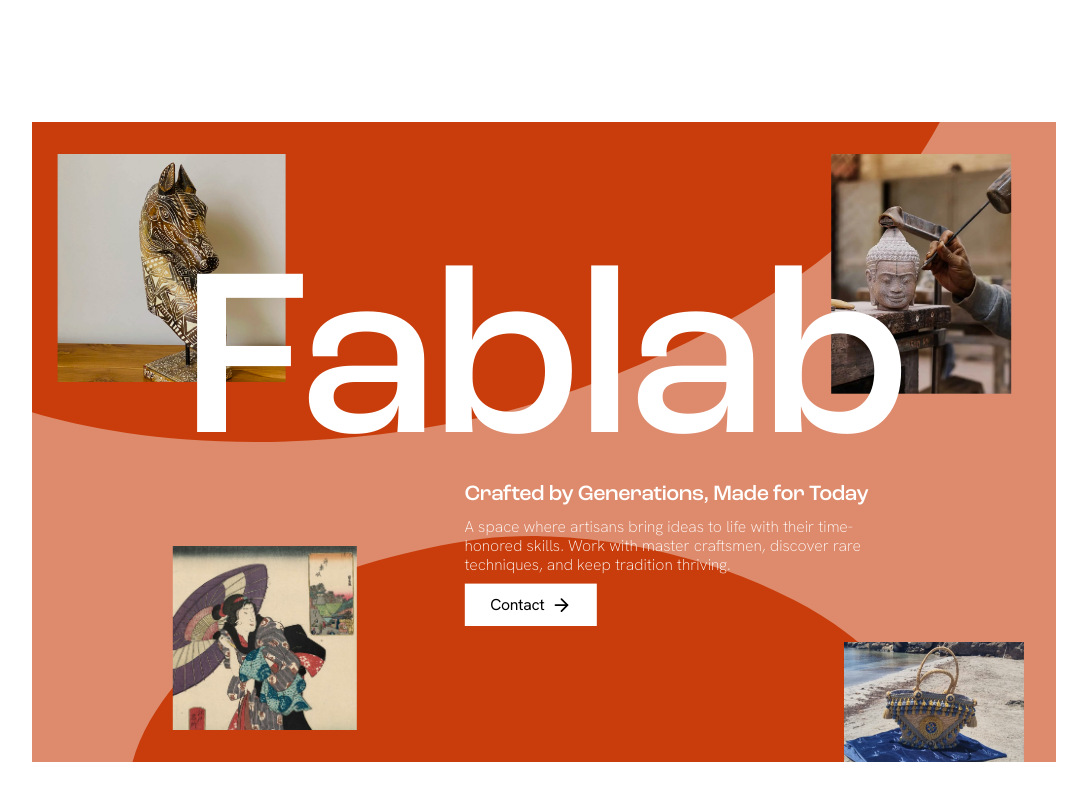
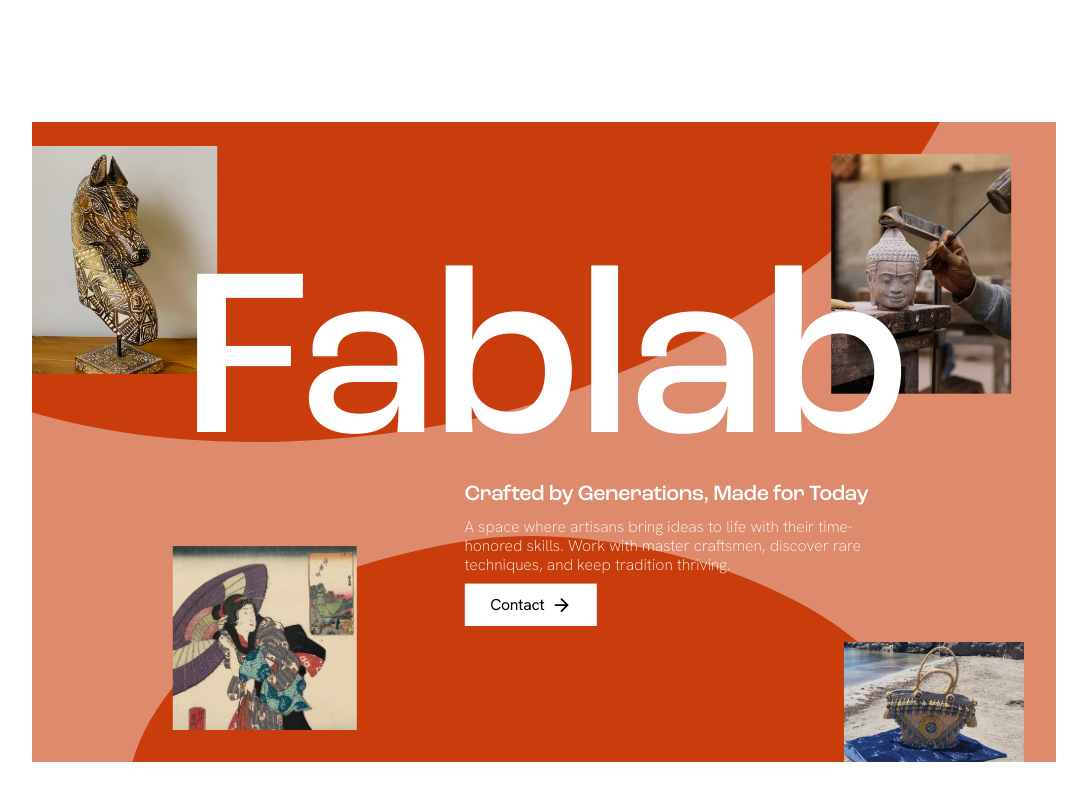
Before and after one commit to qberg/coorddotco, a Next.js app: page / in a window 1280 px wide. Shown: the part 3958-4758 px from the top of the page, without its empty margins (96-1183 px from the left). Built offline with nearby package versions, Linux system fonts and the light colour scheme.

Commit message:
added fablab section

```diff
--- a/src/components/blocks/coord-communty.tsx
+++ b/src/components/blocks/coord-communty.tsx
@@ -33,7 +33,7 @@ const thumbnails = [
 const CoordCommunity = () => {
   return (
     <section className="sticky top-0 bg-mist-background px-4 md:px-10 4xl:px-14 min-h-screen overflow-hidden">
-      <HorseBg />
+      <HorseBg variant="mist" />
 
       <div className="flex justify-between gap-2 items-stretch">
         <div className="flex flex-col justify-between items-start gap-28">
--- a/src/components/blocks/fablab.tsx
+++ b/src/components/blocks/fablab.tsx
@@ -43,8 +43,12 @@ const FabLab: React.FC<FabLabProps> = ({ scrollYProgress, isMobile }) => {
         </motion.div>
       </div>
 
-      <div className="absolute left-0 top-28 md:top-10 md:left-8 2xl:left-20 3xl:left-32 -z-10">
-        <motion.div className="relative aspect-square w-[210px] md:w-[285px] 2xl:w-[400px] 3xl:w-[600px]">
+      <motion.div
+        className="absolute left-0 top-28 md:top-10 md:left-8 2xl:left-20 3xl:left-32 -z-10"
+        animate={{ x: '-30%', y: -10 }}
+        transition={{ type: 'spring', duration: 2, stiffness: 200, damping: 40, restDelta: 0.01 }}
+      >
+        <div className="relative aspect-square w-[210px] md:w-[285px] 2xl:w-[400px] 3xl:w-[600px]">
           <Image
             src="/fablab/tl.png"
             alt="Some deco for fablab"
@@ -52,8 +56,8 @@ const FabLab: React.FC<FabLabProps> = ({ scrollYProgress, isMobile }) => {
             priority
             className="object-cover block"
           />
-        </motion.div>
-      </div>
+        </div>
+      </motion.div>
 
       <div className="hidden md:block absolute bottom-0 right-10 2xl:right-10 3xl:right-10 -z-10">
         <motion.div className="relative aspect-[1.5/1] w-[225px] 2xl:w-[360px] 3xl:w-[580px]">
```
